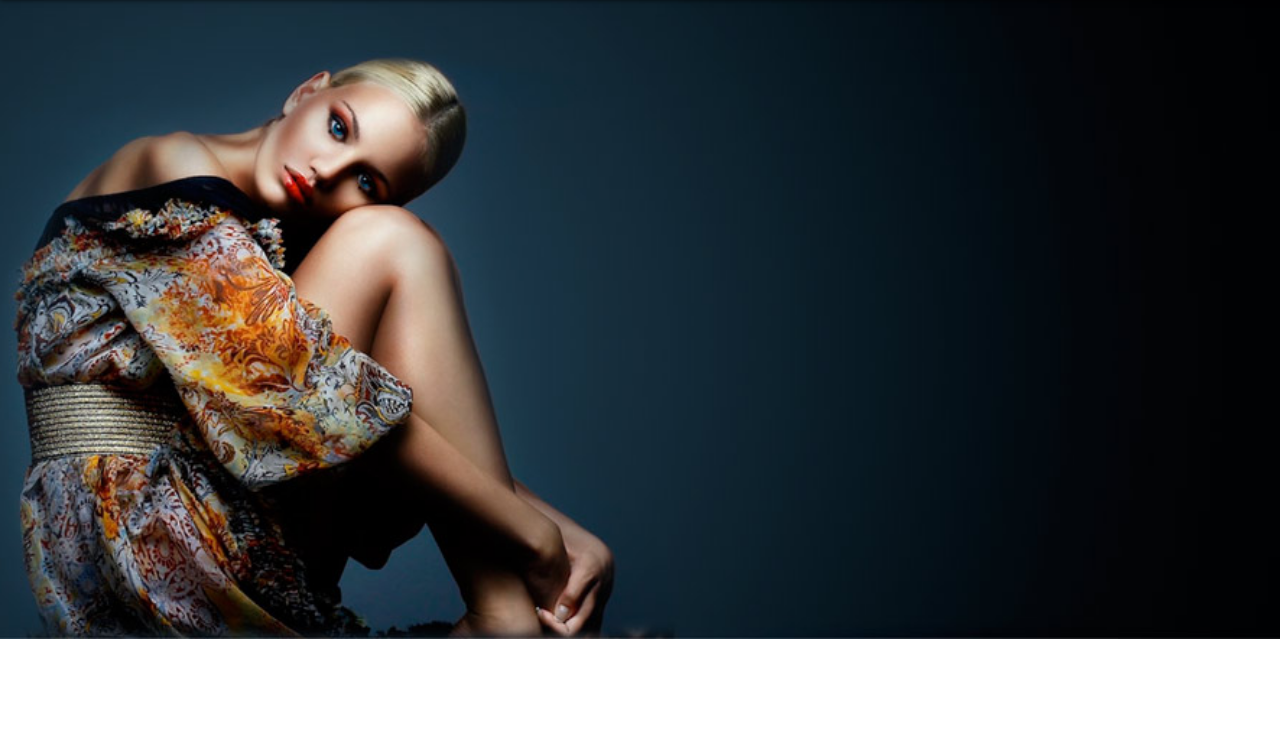
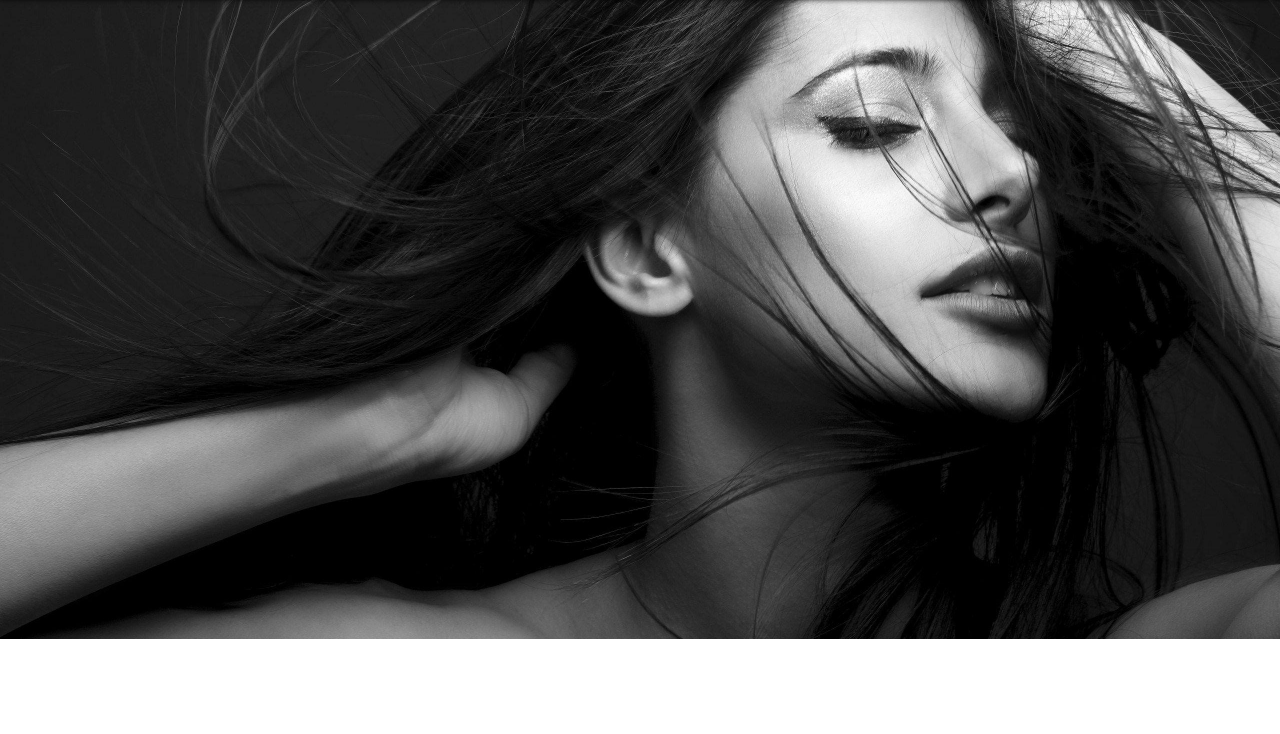
Before and after one commit to lihcoder/OnePageModel, a plain HTML site: page index.html in a window 1280 px wide. Shown: the part 66-800 px from the top of the page. Drawn offline with Linux system fonts and the light colour scheme.

Commit message:
Alterações nas fotos

```diff
--- a/css/estilo.css
+++ b/css/estilo.css
@@ -25,7 +25,7 @@ body{
     background-position: right center;
     padding-top: 1px;
     text-align: center;
-    background-image: url(/imagens/topo.jpg);
+    background-image: url(/imagens/modelTopo.jpg);
 }
 
 .background{
```
Also changed, not shown: imagens/modelTopo.jpg (added), imagens/topo.jpg (deleted).
